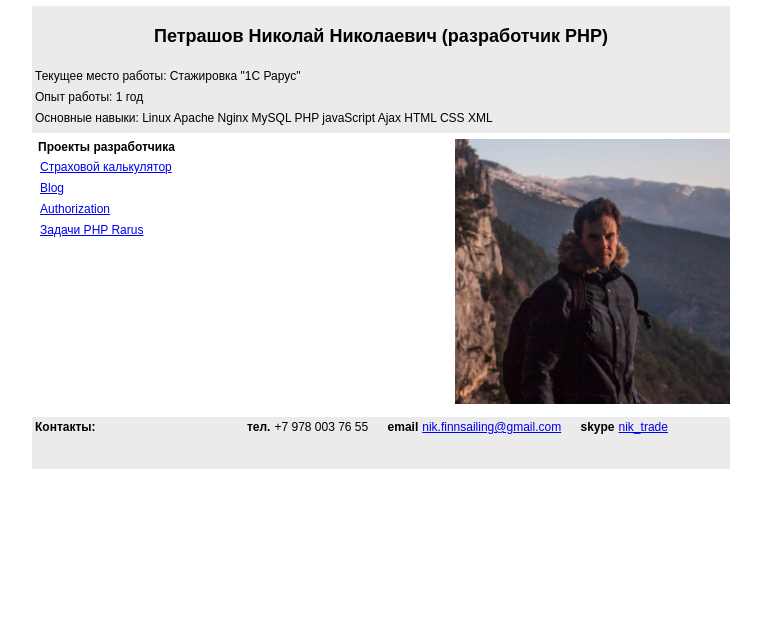
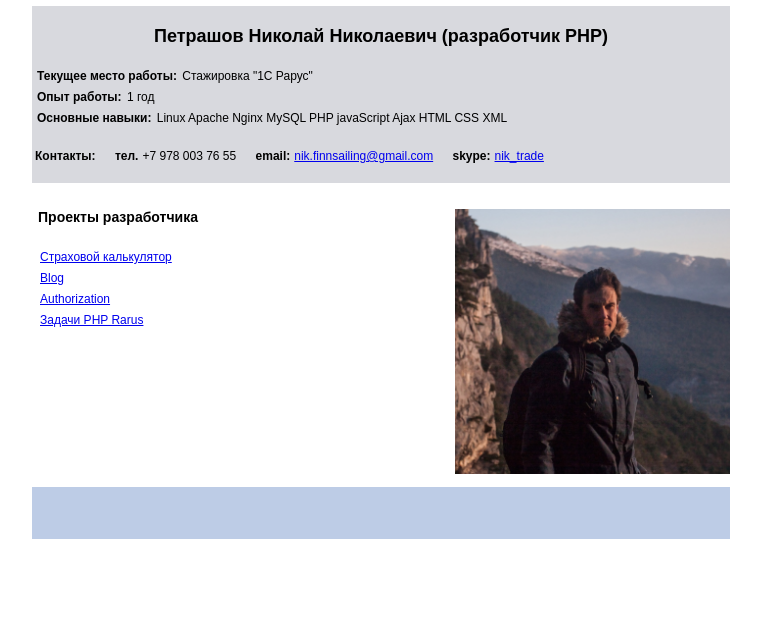
Before and after one commit to nikolai921/nikolai921.github.io, a plain HTML site: page index.html in a window 1280 px wide. Shown: the whole page, without its empty margins (261-1022 px from the left). Drawn offline with Linux system fonts and the light colour scheme; a script that the page names is missing.

Commit message:
Edited file 22.03.2019 number 1

```diff
--- a/index.html
+++ b/index.html
@@ -22,9 +22,13 @@
 				</strong>
 			</span>
 		</centre>
-		<p>Текущее место работы: Стажировка "1С Рарус"</p>
-		<p>Опыт работы: 1 год</p>
-		<p>Основные навыки: Linux Apache Nginx MySQL PHP javaScript Ajax HTML CSS XML </p>
+		<p><b>Текущее место работы:</b> Стажировка "1С Рарус"</p>
+		<p><b>Опыт работы:</b> 1 год</p>
+		<p><b>Основные навыки:</b> Linux Apache Nginx MySQL PHP javaScript Ajax HTML CSS XML </p>
+		<br><strong>Контакты:</strong>&emsp;
+		<b>тел.</b><a>+7 978 003 76 55</a>&emsp;
+		<b>email:</b><a href="mailto:nik.finnsailing@gmail.com?subject=Тема&amp;body=Текст&amp;bcc=nik.finnsailing@gmail.com" target="_blank">nik.finnsailing@gmail.com</a>&emsp;
+		<b>skype:</b><a href="https://join.skype.com/invite/aT29RKB9C3pL" target="_blank">nik_trade</a>
 
 	</header><!-- .header-->
 
@@ -32,7 +36,7 @@
 
 		<div class="container">
 			<main class="content">
-				<strong>Проекты разработчика</strong>
+				<strong><h3>Проекты разработчика</h3></strong>
 				<p><a href="http://delta.rarus-crimea.ru/" target="_blank">Страховой калькулятор</a></p>
 				<p><a href="https://github.com/nikolai921/Script-example/tree/master/Blog" target="_blank">Blog</a></p>
 				<p><a href="https://github.com/nikolai921/Script-example/tree/master/authorization" target="_blank">Authorization</a></p>
@@ -50,10 +54,7 @@
 	</div><!-- .middle-->
 
 	<footer class="footer">
-		<strong>Контакты:</strong>&emsp;&emsp;&emsp;&emsp;&emsp;&emsp;&emsp;&emsp;&emsp;&emsp;&emsp;&emsp;
-		<b>тел.</b><a>+7 978 003 76 55</a>&emsp;
-		<b>email</b><a href="mailto:nik.finnsailing@gmail.com?subject=Тема&amp;body=Текст&amp;bcc=nik.finnsailing@gmail.com" target="_blank">nik.finnsailing@gmail.com</a>&emsp;
-		<b>skype</b><a href="https://join.skype.com/invite/aT29RKB9C3pL" target="_blank">nik_trade</a>
+
 		<script src="https://yastatic.net/es5-shims/0.0.2/es5-shims.min.js"></script>
 		<script src="https://yastatic.net/share2/share.js"></script>
 		<div class="ya-share2" data-services="vkontakte,facebook,odnoklassniki,whatsapp,telegram" data-size="s"></div>
--- a/style.css
+++ b/style.css
@@ -19,8 +19,8 @@ body {
 /* Header
 -----------------------------------------------------------------------------*/
 .header {
-	height: 125px;
-	background: rgba(181, 176, 180, 0.25);
+	height: 175px;
+	background: rgba(167, 169, 181, 0.44);
 }
 
 
@@ -52,7 +52,7 @@ body {
 	width: 250px;
 	margin-left: -250px;
 	position: relative;
-	bottom: 110px;
+	bottom: 130px;
 	right: 30px;
 
 }
@@ -63,8 +63,8 @@ body {
 .footer {
 	height: 50px;
 	position: relative;
-	bottom: 110px;
-	background: rgba(181, 176, 180, 0.25);
+	bottom: 130px;
+	background: rgba(62, 107, 181, 0.34);
 }
 
 #name_summery
```
